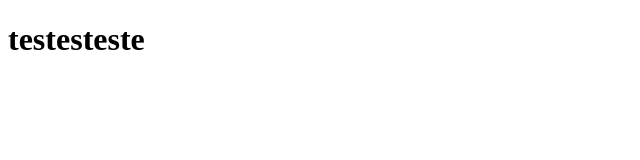
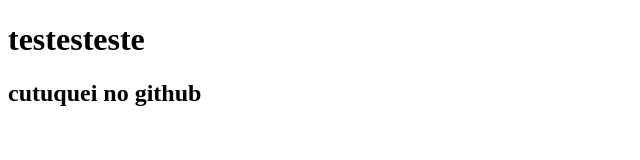
Before and after one commit to brunolopes4422/New-folder, a plain HTML site: page index.html in a window 1280 px wide. Shown: the whole page, without its empty margins (0-640 px from the left). Drawn offline with Linux system fonts and the light colour scheme.

Commit message:
Update index.html

```diff
--- a/index.html
+++ b/index.html
@@ -8,5 +8,6 @@
 </head>
 <body>
     <h1>testesteste</h1>
+    <h2>cutuquei no github<h2/>
 </body>
 </html>
```
